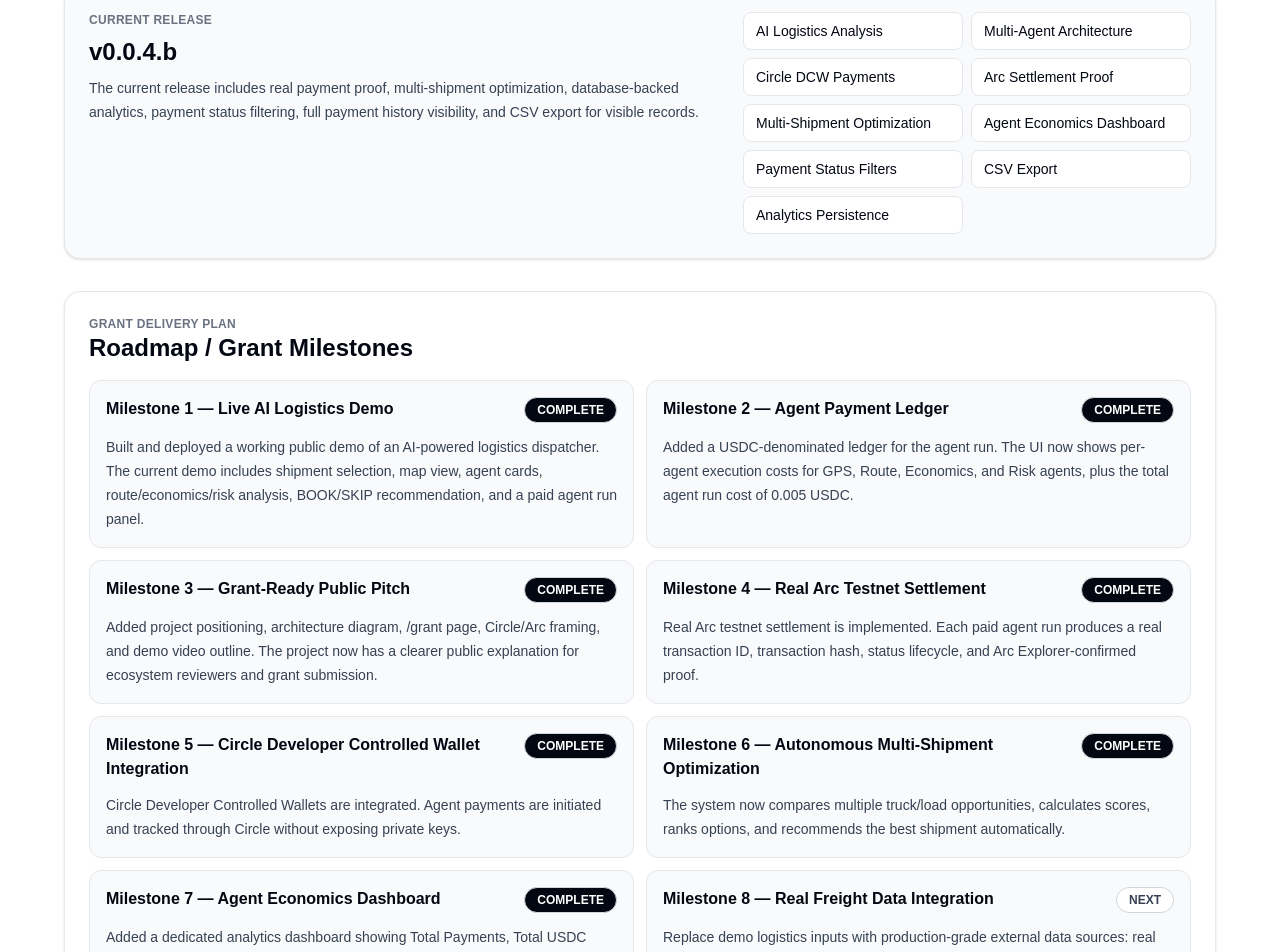
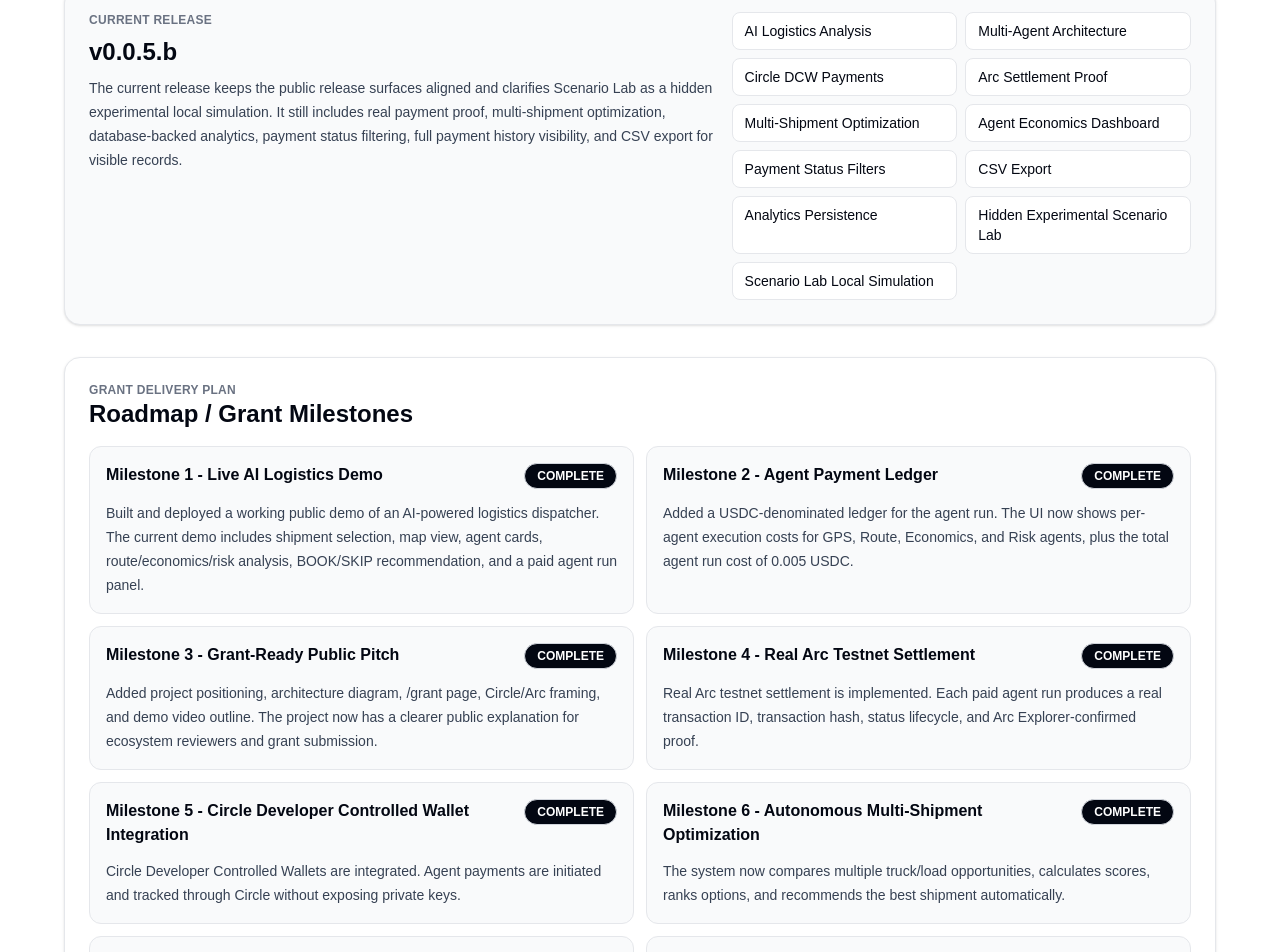
Before and after one commit to Alexkoko27/arc-ai-logistics, a Next.js app: page /grant in a window 1280 px wide. Shown: the part 2039-2991 px from the top of the page. Built offline with nearby package versions, Linux system fonts and the light colour scheme.

Commit message:
chore: update grant release label to v0.0.5.b

```diff
--- a/app/grant/page.tsx
+++ b/app/grant/page.tsx
@@ -3,42 +3,42 @@ import Link from "next/link";
 
 const milestones = [
   {
-    title: "Milestone 1 — Live AI Logistics Demo",
+    title: "Milestone 1 - Live AI Logistics Demo",
     status: "COMPLETE",
     body: "Built and deployed a working public demo of an AI-powered logistics dispatcher. The current demo includes shipment selection, map view, agent cards, route/economics/risk analysis, BOOK/SKIP recommendation, and a paid agent run panel.",
   },
   {
-    title: "Milestone 2 — Agent Payment Ledger",
+    title: "Milestone 2 - Agent Payment Ledger",
     status: "COMPLETE",
     body: "Added a USDC-denominated ledger for the agent run. The UI now shows per-agent execution costs for GPS, Route, Economics, and Risk agents, plus the total agent run cost of 0.005 USDC.",
   },
   {
-    title: "Milestone 3 — Grant-Ready Public Pitch",
+    title: "Milestone 3 - Grant-Ready Public Pitch",
     status: "COMPLETE",
     body: "Added project positioning, architecture diagram, /grant page, Circle/Arc framing, and demo video outline. The project now has a clearer public explanation for ecosystem reviewers and grant submission.",
   },
   {
-    title: "Milestone 4 — Real Arc Testnet Settlement",
+    title: "Milestone 4 - Real Arc Testnet Settlement",
     status: "COMPLETE",
     body: "Real Arc testnet settlement is implemented. Each paid agent run produces a real transaction ID, transaction hash, status lifecycle, and Arc Explorer-confirmed proof.",
   },
   {
-    title: "Milestone 5 — Circle Developer Controlled Wallet Integration",
+    title: "Milestone 5 - Circle Developer Controlled Wallet Integration",
     status: "COMPLETE",
     body: "Circle Developer Controlled Wallets are integrated. Agent payments are initiated and tracked through Circle without exposing private keys.",
   },
   {
-    title: "Milestone 6 — Autonomous Multi-Shipment Optimization",
+    title: "Milestone 6 - Autonomous Multi-Shipment Optimization",
     status: "COMPLETE",
     body: "The system now compares multiple truck/load opportunities, calculates scores, ranks options, and recommends the best shipment automatically.",
   },
   {
-    title: "Milestone 7 — Agent Economics Dashboard",
+    title: "Milestone 7 - Agent Economics Dashboard",
     status: "COMPLETE",
     body: "Added a dedicated analytics dashboard showing Total Payments, Total USDC Spent, Average Cost per Analysis, Total Analyses, Per-Agent Revenue, payment lifecycle filters, full payment history visibility, CSV export, Transaction IDs, Transaction Hashes, and Arc Explorer Proof Links. Analytics records are persisted through Neon/Postgres with the legacy JSON store retained as fallback.",
   },
   {
-    title: "Milestone 8 — Real Freight Data Integration",
+    title: "Milestone 8 - Real Freight Data Integration",
     status: "NEXT",
     body: "Replace demo logistics inputs with production-grade external data sources: real freight marketplace integrations, real weather feeds, real route intelligence, real GPS/fleet telemetry, improved dispatch recommendations, and higher confidence agent decisions. Expected outcome: the platform evaluates live freight opportunities instead of demo datasets while preserving the existing Circle payment and Arc settlement architecture.",
   },
@@ -69,6 +69,8 @@ const implementedItems = [
   "Payment Status Filters",
   "CSV Export",
   "Analytics Persistence",
+  "Hidden Experimental Scenario Lab",
+  "Scenario Lab Local Simulation",
 ];
 
 function statusClass(status: string) {
@@ -212,11 +214,13 @@ export default function GrantPage() {
               <p className="text-xs font-semibold uppercase tracking-wide text-gray-500">
                 Current Release
               </p>
-              <h2 className="text-2xl font-bold">v0.0.4.b</h2>
+              <h2 className="text-2xl font-bold">v0.0.5.b</h2>
               <p className="max-w-2xl text-sm leading-6 text-gray-700">
-                The current release includes real payment proof, multi-shipment
-                optimization, database-backed analytics, payment status filtering,
-                full payment history visibility, and CSV export for visible records.
+                The current release keeps the public release surfaces aligned and
+                clarifies Scenario Lab as a hidden experimental local simulation.
+                It still includes real payment proof, multi-shipment optimization,
+                database-backed analytics, payment status filtering, full payment
+                history visibility, and CSV export for visible records.
               </p>
             </div>
             <div className="grid grid-cols-1 gap-2 text-sm sm:grid-cols-2 lg:min-w-[28rem]">
@@ -265,7 +269,7 @@ export default function GrantPage() {
               </p>
               <h2 className="text-2xl font-bold">Demo Video</h2>
               <p className="text-gray-700">
-                Short walkthrough of Arc AI Logistics — a multi-agent freight coordination demo powered by Circle and Arc.
+                Short walkthrough of Arc AI Logistics - a multi-agent freight coordination demo powered by Circle and Arc.
               </p>
               <p className="text-gray-700">
                 The video demonstrates how AI agents evaluate shipment opportunities using GPS data, route intelligence, economics, and risk analysis, then coordinate a USDC-denominated paid agent run with on-chain proof simulation.
```
